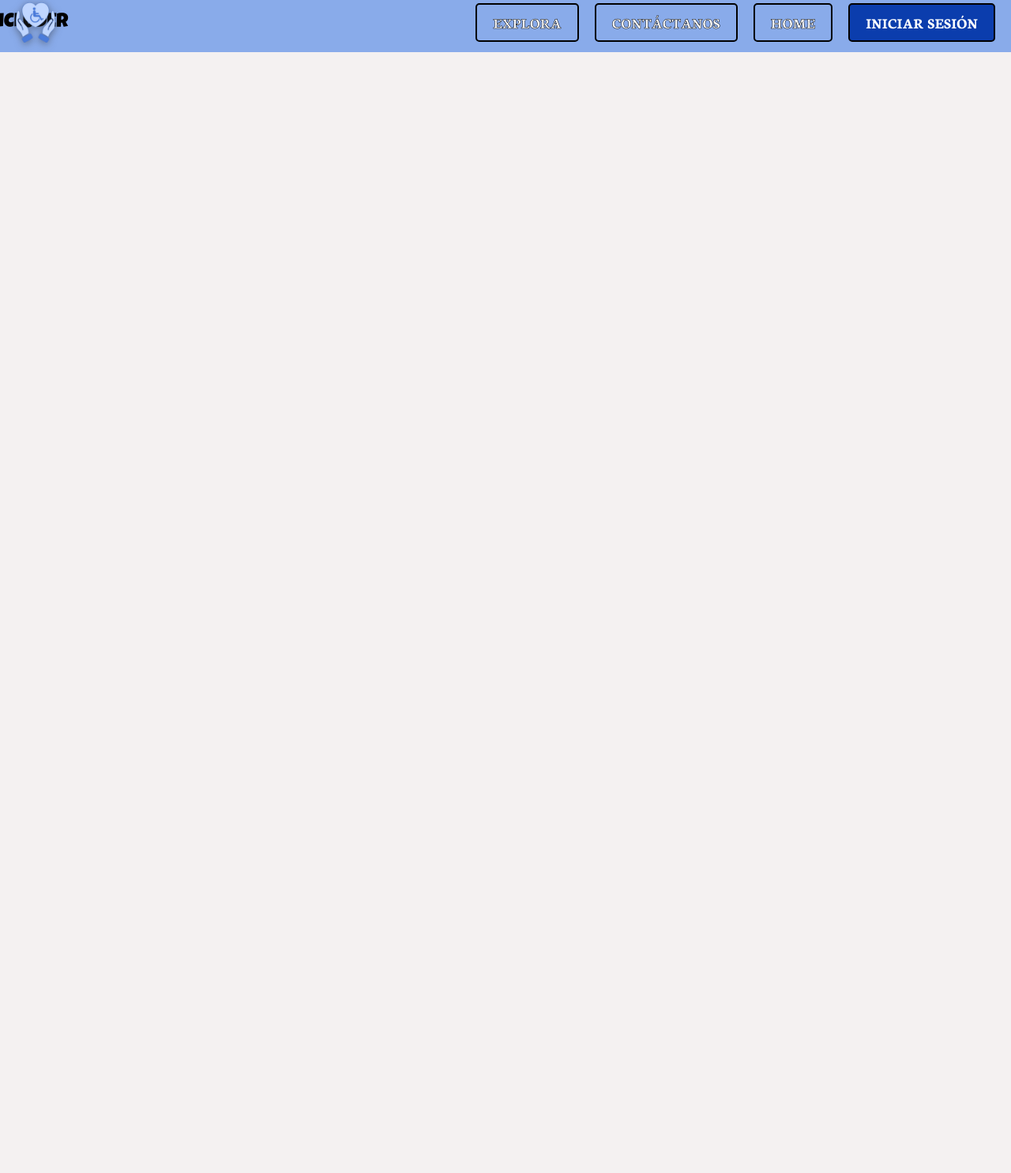
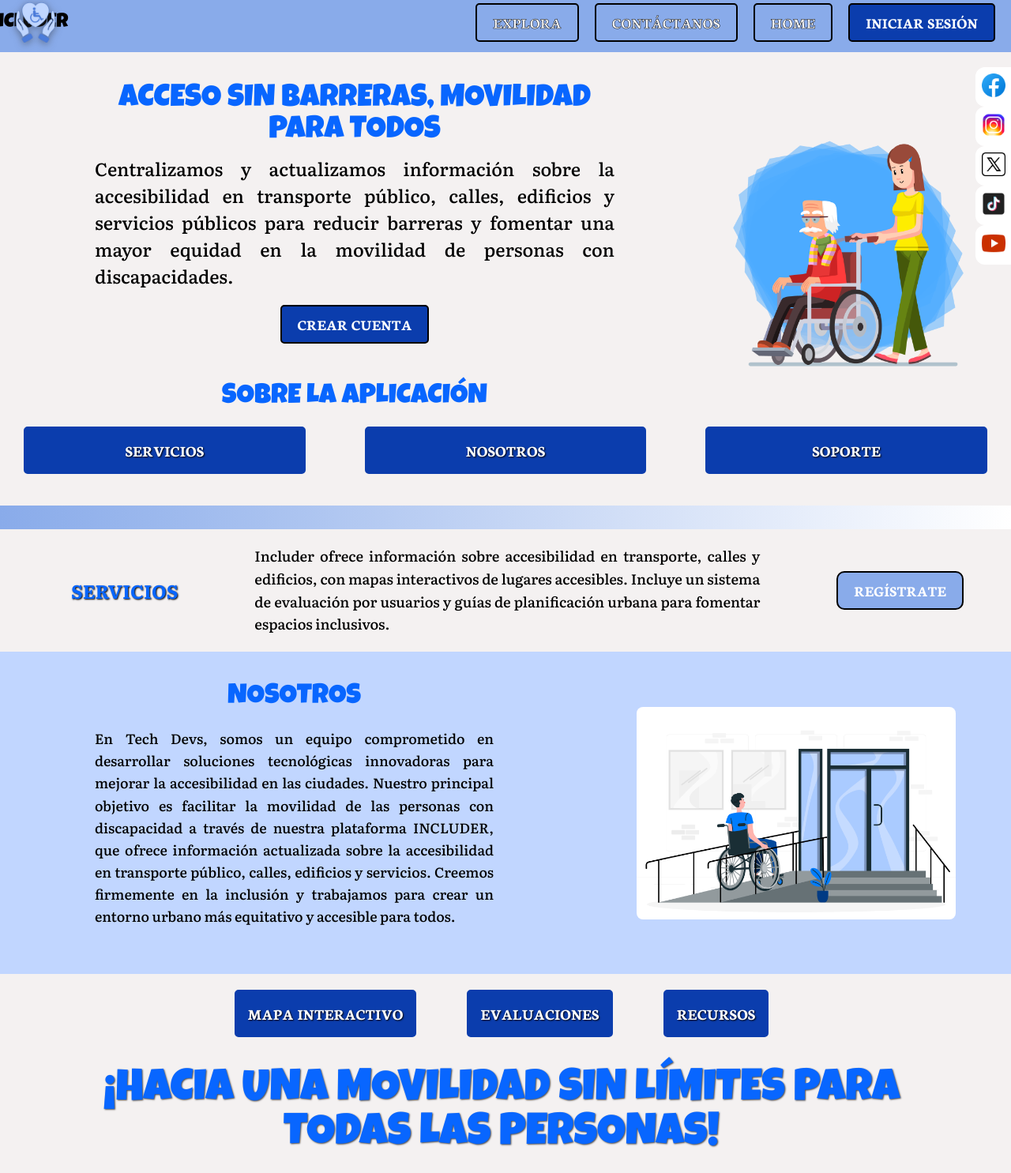
Before and after one commit to INCLUDER-TechDevs/INCLUDER---LP, a plain HTML site: page Public/index.html in a window 1280 px wide. Shown: the part 110-1595 px from the top of the page at 79% size. Before the commit the page ends 800 px from the top, so only its background shows below. Drawn offline with Linux system fonts and the light colour scheme; a web font is replaced by a local one.

Commit message:
Implementación del contenido de la pagina principal

```diff
--- a/Public/index.html
+++ b/Public/index.html
@@ -71,3 +71,146 @@
         </li>
       </ul>
     </nav>
+    <!-- Sección Principal -->
+    <main>
+      <div class="Seccion-principal">
+        <div class="text-content">
+          <h2>ACCESO SIN BARRERAS, MOVILIDAD PARA TODOS</h2>
+          <p>
+            Centralizamos y actualizamos información sobre la accesibilidad en
+            transporte público, calles, edificios y servicios públicos para
+            reducir barreras y fomentar una mayor equidad en la movilidad de
+            personas con discapacidades.
+          </p>
+          <a href="CrearCuenta-HTML.html">
+            <button class="cta-button">CREAR CUENTA</button>
+          </a>
+          <h3>SOBRE LA APLICACIÓN</h3>
+        </div>
+        <div class="image">
+          <img
+            src="Assets/images/pngwing.com (1).png"
+            alt="Persona ayudando a un anciano en silla de ruedas"
+          />
+        </div>
+      </div>
+      <div class="TABS">
+        <a href="#Servicios-Includer" class="tab">SERVICIOS</a>
+        <a href="#Nosotros-Includer" class="tab">NOSOTROS</a>
+        <a href="SoporteTécnico-HTML.html" class="tab">SOPORTE</a>
+      </div>
+    </main>
+    <!--Banner flotante de redes sociales-->
+    <div class="Container_SN">
+      <ul class="Banner_SN">
+        <li>
+          <img
+            src="Assets/images/icons8-facebook-nuevo-48.png"
+            width="36"
+            height="36"
+          />
+          <p>
+            <a href="Pagina Oficial" target="_blank"
+              >Danos un like<br />Facebook</a
+            >
+          </p>
+        </li>
+        <li>
+          <img
+            src="Assets/images/icons8-instagram-48.png"
+            width="36"
+            height="36"
+          />
+          <p>
+            <a href="Pagina Oficial" target="_blank"
+              >Danos un like<br />Instagram</a
+            >
+          </p>
+        </li>
+        <li>
+          <img
+            src="Assets/images/icons8-twitterx-50.png"
+            width="36"
+            height="36"
+          />
+          <p>
+            <a href="Pagina Oficial" target="_blank"
+              >Danos un like<br />Twitter X</a
+            >
+          </p>
+        </li>
+        <li>
+          <img
+            src="Assets/images/icons8-tik-tok-48.png"
+            width="36"
+            height="36"
+          />
+          <p>
+            <a href="Pagina Oficial" target="_blank"
+              >Danos un like<br />TikTok</a
+            >
+          </p>
+        </li>
+        <li>
+          <img
+            src="Assets/images/icons8-youtube-48.png"
+            width="36"
+            height="36"
+          />
+          <p>
+            <a href="Pagina Oficial" target="_blank"
+              >Danos un like<br />Youtube</a
+            >
+          </p>
+        </li>
+      </ul>
+    </div>
+    <!--Section Servicios-->
+    <section class="Servicios">
+      <div class="barra-degradado"></div>
+      <div id="Servicios-Includer">
+        <h3>SERVICIOS</h3>
+        <p>
+          Includer ofrece información sobre accesibilidad en transporte, calles
+          y edificios, con mapas interactivos de lugares accesibles. Incluye un
+          sistema de evaluación por usuarios y guías de planificación urbana
+          para fomentar espacios inclusivos.
+        </p>
+        <a href="CrearCuenta-HTML.html" class="tab-serv">REGÍSTRATE</a>
+      </div>
+    </section>
+    <!--Section Nosotros-->
+    <section class="Nosotros">
+      <div class="barra-degradado"></div>
+      <div id="Nosotros-Includer">
+        <div class="text-content">
+          <h3>NOSOTROS</h3>
+          <p>
+            En Tech Devs, somos un equipo comprometido en desarrollar soluciones
+            tecnológicas innovadoras para mejorar la accesibilidad en las
+            ciudades. Nuestro principal objetivo es facilitar la movilidad de
+            las personas con discapacidad a través de nuestra plataforma
+            INCLUDER, que ofrece información actualizada sobre la accesibilidad
+            en transporte público, calles, edificios y servicios. Creemos
+            firmemente en la inclusión y trabajamos para crear un entorno urbano
+            más equitativo y accesible para todos.
+          </p>
+        </div>
+        <div class="imagen">
+          <img
+            src="Assets/images/PERSONA EN SILLA DE RUEDAS SUBIENDO RAMPA.jpg"
+            alt="Persona ayudando a un anciano en silla de ruedas"
+          />
+        </div>
+      </div>
+    </section>
+    <section class="Nosotros-tabs">
+      <div class="text-content">
+        <div class="tabs">
+          <a href="MapaInteractivo-HTML.html" class="tab">MAPA INTERACTIVO</a>
+          <a href="Evaluaciones-HTML.html" class="tab">EVALUACIONES</a>
+          <a href="Recursos-HTML.html" class="tab">RECURSOS</a>
+        </div>
+        <h1>¡HACIA UNA MOVILIDAD SIN LÍMITES PARA TODAS LAS PERSONAS!</h1>
+      </div>
+    </section>
```
